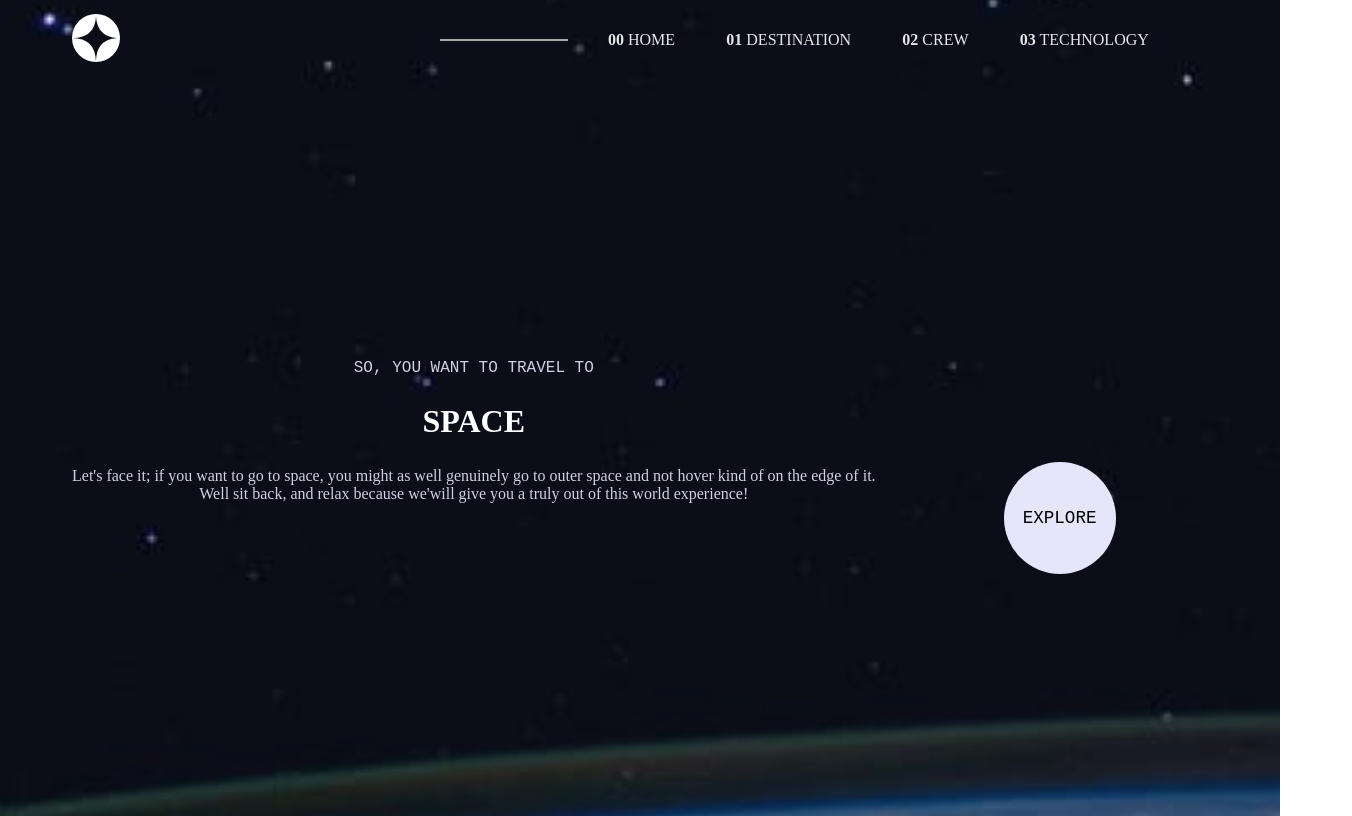
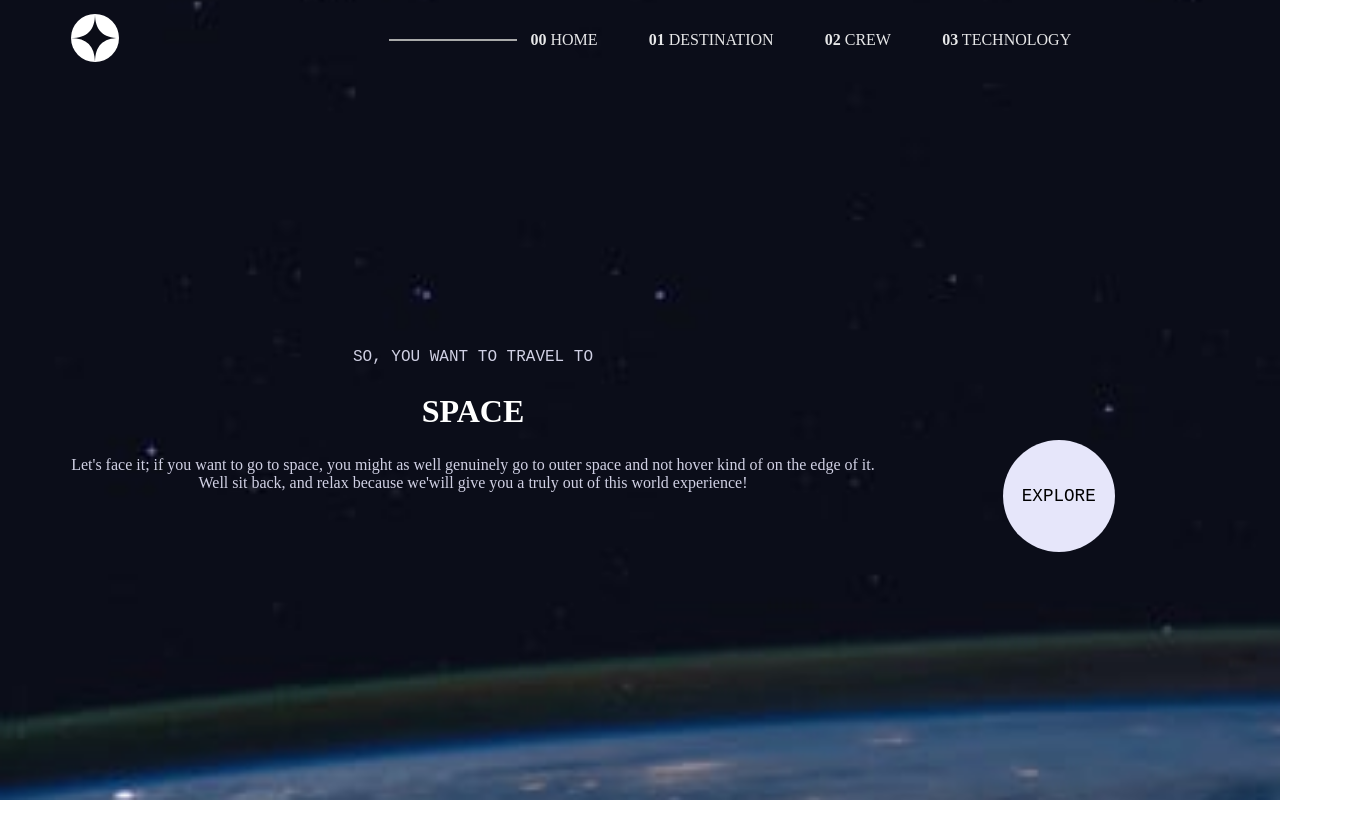
Before and after one commit to GT-LEO/space-travel, a plain HTML site: page index.html in a window 1280 px wide. Shown: the whole page, 1352 px wide, since content can reach past the window. Drawn offline with Linux system fonts and the light colour scheme.

Commit message:
my 2nd commit on this project

```diff
--- a/index.html
+++ b/index.html
@@ -9,22 +9,21 @@
 	body{
 		box-sizing: border-box;
 		overflow-x:hidden ;
-		padding-right: 5%;
-		padding-left: 5%;
 		background: url("./images/home/background-home-mobile.jpg");
 		background-repeat:no-repeat ;
 		background-position: center;
 		background-size: cover;
 	}
-*, *::before, *::after{
+*, html, *::before, *::after{
 	box-sizing: border-box;
 }
 .parent{
 	overflow-x: hidden;
-	width: 100vw;
-	height: 100vh;
-	padding-bottom: 1rems;
-
+width: inherit;
+	height: inherit;
+	padding-bottom: 5%;
+padding-right: 5%;
+		padding-left: 5%;
 }
 .hom{
 	display: flex;
@@ -37,7 +36,7 @@ li{
 }
 header{
 	display: flex;
-	gap: 36vw;
+	gap: 34vw;
 position: fixed;
 }
 header ul label{
@@ -60,7 +59,7 @@ a{
 }
 
 nav ul{
-	margin-left: -25vw;
+	margin-left: -31vw;
 	display: none;
 }
 .crew{
@@ -231,7 +230,10 @@ display: none;
 		background-size: cover;
 
 }
-
+.globe-container img{
+	width: 16rem;
+	height: 16rem;
+}
 
 
 
@@ -248,6 +250,10 @@ header{
 	display: flex;
 	gap: 20vw;
 }
+.globe-container img{
+	width: 350px;
+	height: 350px;
+}
 header ul{
 	display: flex;
 	gap: 5vw;
@@ -255,12 +261,7 @@ header ul{
 .toggle{
 	display: none;
 }
-/*body{
-	background: url("./images/home/background-home-tablet.jpg");
-		background-repeat:no-repeat ;
-		background-position: center;
-		background-size: cover;
-}*/
+
 header ul label{
 opacity: 90%;
 }
@@ -310,17 +311,13 @@ font-weight: 600;
 height: 2px;
 width: 10vw;
 background: #aaa;
+margin-left: -5%;
+margin-right: 5%;
 }
 header ul{
 	gap: 4vw;
 }
-/*body{
-	background: url("./images/home/background-home-desktop.jpg");
-		background-repeat:no-repeat ;
-		background-position: center;
-		background-size: cover;
-}
-*/
+
 .bod1{
 	background: url("./images/home/background-home-desktop.jpg");
 	background-repeat:no-repeat ;
@@ -467,7 +464,7 @@ header ul{
 			Let's face it; if you want to go to space, you might as well genuinely go to outer space and not hover kind of on the edge of it. <br> Well sit back, and relax because we'will give you a truly out of this world experience!
 			Let's face it; if you want to go to space, you might as well genuinely go to outer space and not hover kind of on the edge of it. <br> Well sit back, and relax because we'will give you a truly out of this world experience!
 			Let's face it; if you want to go to space, you might as well genuinely go to outer space and not hover kind of on the edge of it. <br> Well sit back, and relax because we'will give you a truly out of this world experience!
-			Let's face it; if you want to go to space, you might as well genuinely go to outer space and not hover kind of on the edge of it. <br> Well sit back, and relax because we'will give you a truly out of this world experience!
+			Let's face it; if you want to go to space, you might as well genuinely go to outer space and not hover kind of on the edge of it. <br> Welcd cdl sit back, and relax because we'will give you a truly out of this world experience!
 			Let's face it; if you want to go to space, you might as well genuinely go to outer space and not hover kind of on the edge of it. <br> Well sit back, and relax because we'will give you a truly out of this world experience!
 			Let's face it; if you want to go to space, you might as well genuinely go to outer space and not hover kind of on the edge of it. <br> Well sit back, and relax because we'will give you a truly out of this world experience!
 
```
